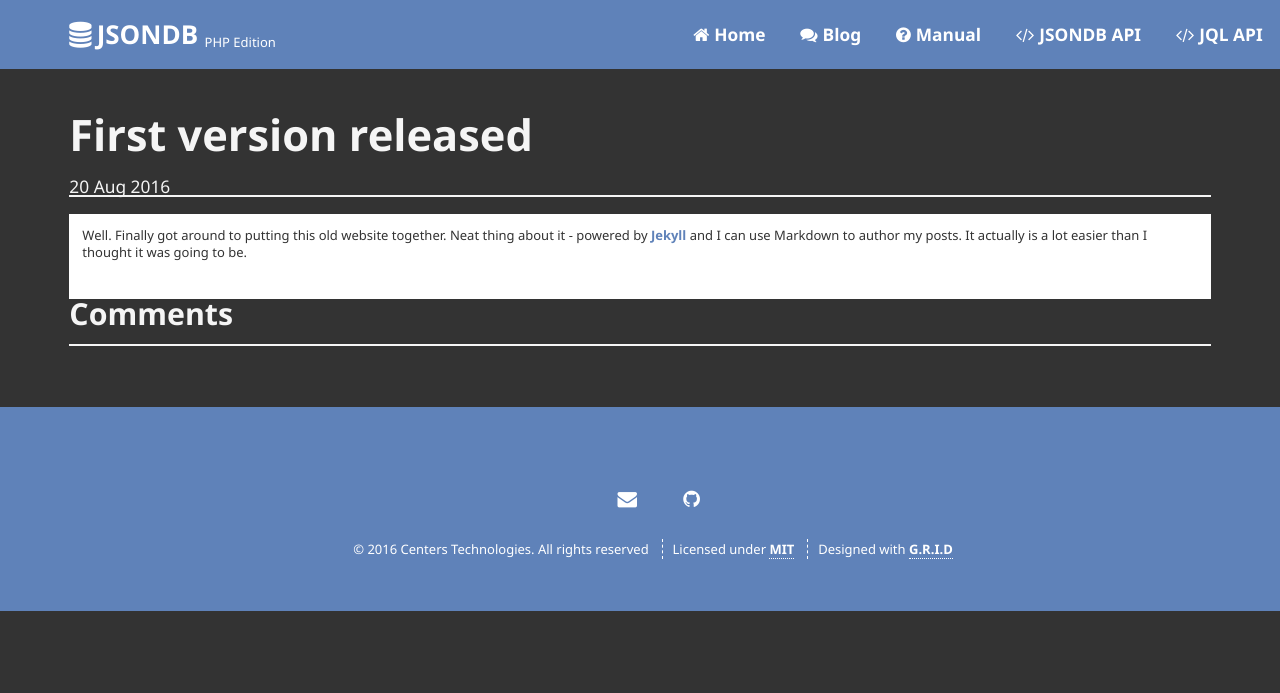
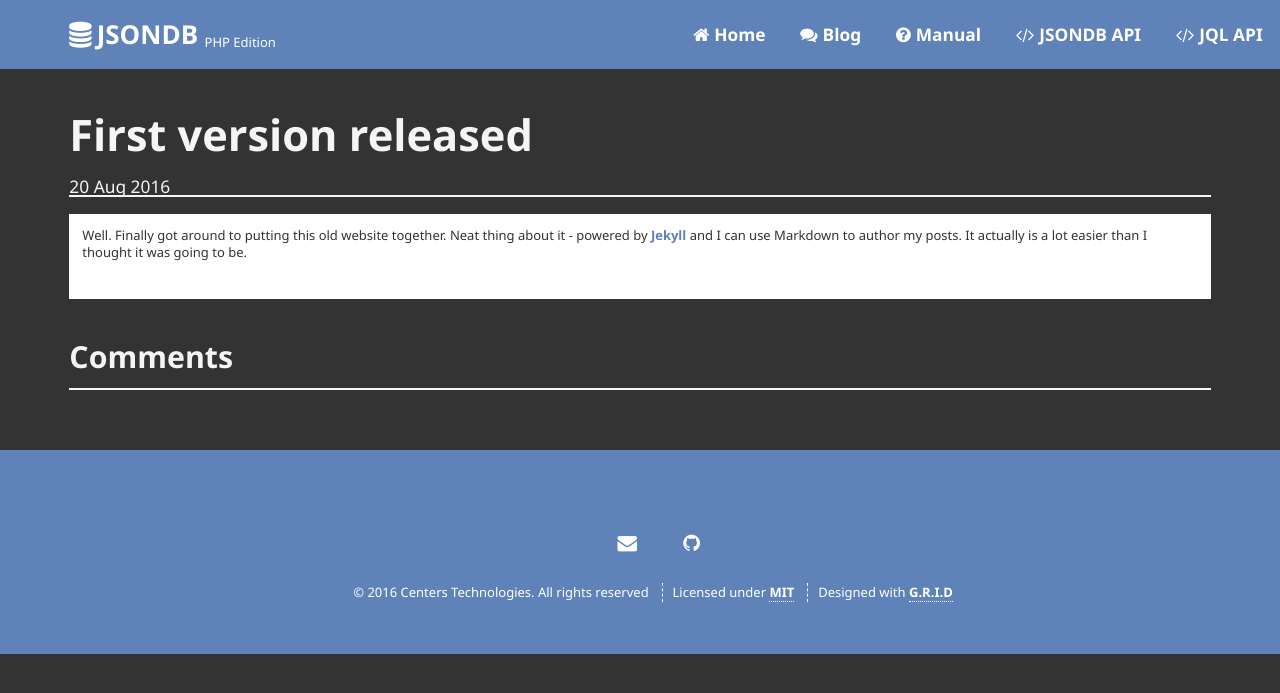
Before and after one commit to ElementaryFramework/JSONDB, a Jekyll site: the page built from _posts/2016-08-20-first-version-released.md, in a window 1280 px wide. Shown: the top 693 px of the page. Built offline with Jekyll 4.4.1, drawn with Linux system fonts in a browser that asks for light colours; comment, search, counter and statistics services are not loaded.

Commit message:
Update website

```diff
--- a/_layouts/post.html
+++ b/_layouts/post.html
@@ -15,6 +15,10 @@ layout: default
                     </div>
                 </article>
             </section>
+            </div>
+        </div>
+    <div class="grid">
+        <div class="g12">
             <section class="blog comments">
                 <header>
                     <h3>Comments</h3>
```
